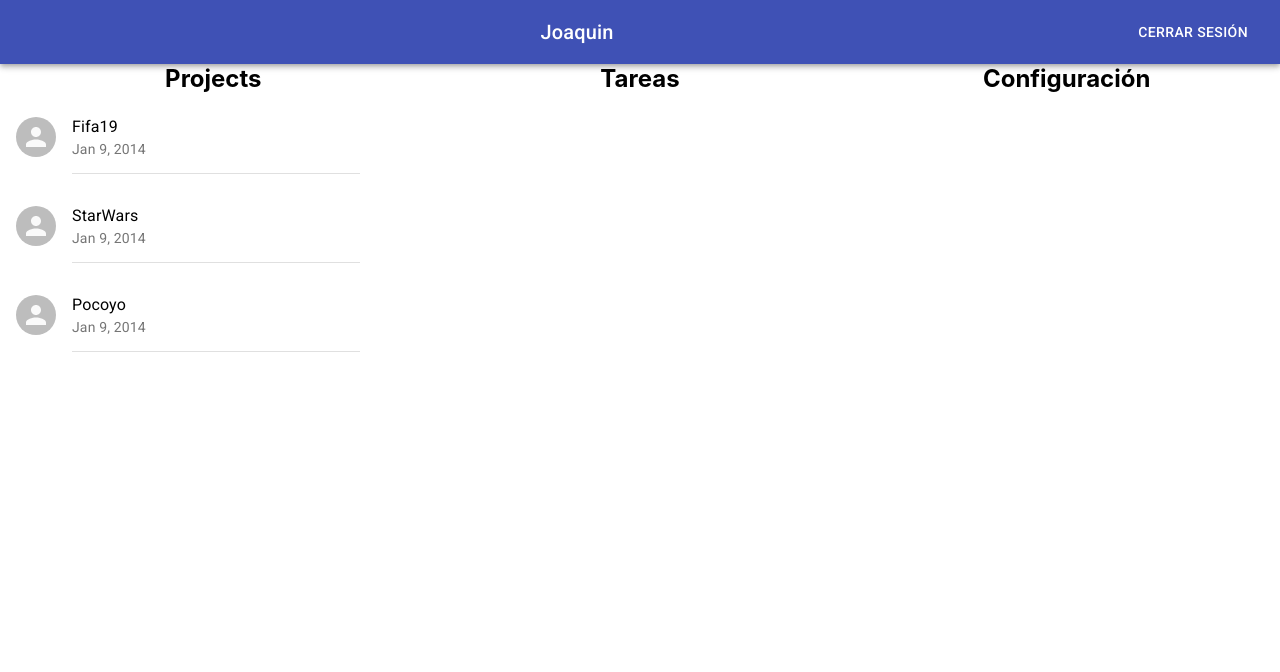
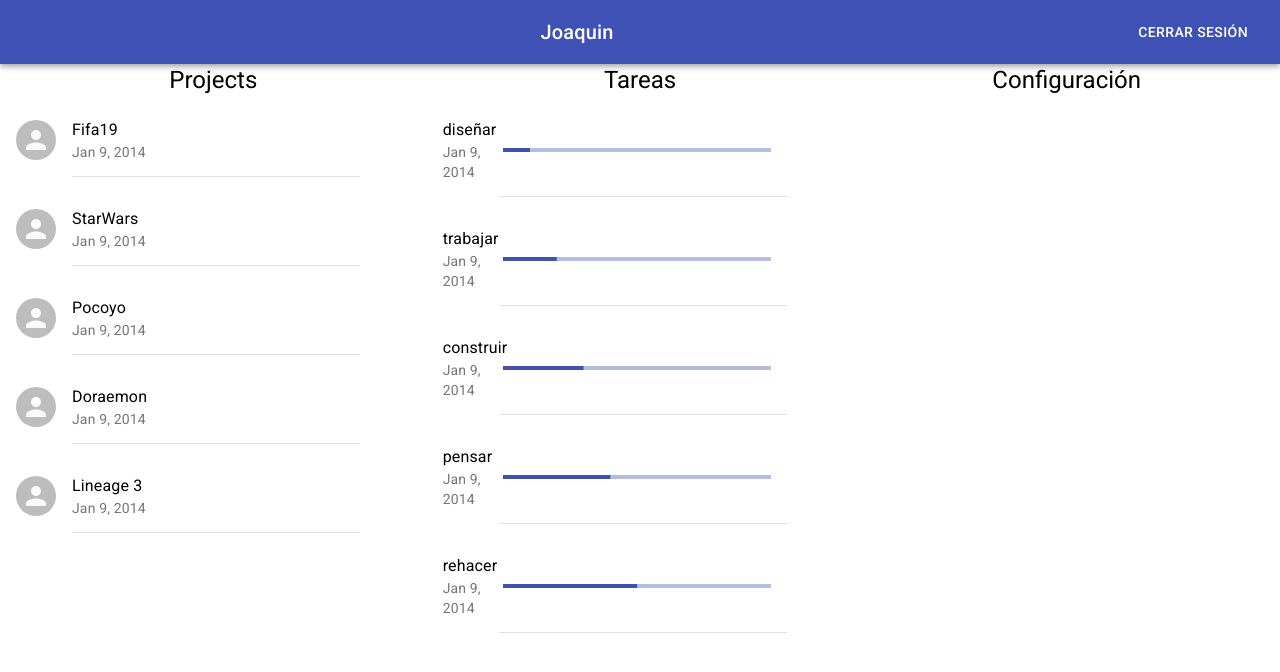
Before and after one commit to jrussellrichards/tasktrackerdev-Client, a React (Create React App) app: page / in a window 1280 px wide. Shown: the top 672 px of the page. Built offline with nearby package versions, Linux system fonts and the light colour scheme.

Commit message:
se agrega objeto tarea y se visualizan

```diff
--- a/src/App.js
+++ b/src/App.js
@@ -1,42 +1,71 @@
 import React from 'react';
-import logo from './logo.svg';
 import './App.css';
 import Header from './Components/Header.js'
-import Project from './Components/Project'
 import Projects from './Components/ProjectsList'
+import Task from './Components/Task'
 import Grid from '@material-ui/core/Grid';
 import Typography from '@material-ui/core/Typography';
 
 var projects=[
-  {"name":"Fifa19"},
-    {"name":"StarWars"},
-    {"name":"Pocoyo"}
+    {"id":1,"name":"Fifa19"},
+    {"id":2,"name":"StarWars"},
+    {"id":3,"name":"Pocoyo"},
+    {"id":4,"name":"Doraemon"},
+    {"id":5,"name":"Lineage 3"}
 ]
-function App() {
+class App extends React.Component {
+
+  state={
+    tasks:[
+      {id:"1",name:'diseñar',"progress":10},
+      {id:"2",name:'trabajar',"progress":20},
+      {id:"3",name:'construir',"progress":30},
+      {id:"4",name:'pensar',"progress":40},
+      {id:"5",name:'rehacer',"progress":50},
+    ]
+  }
+
+  render(){
+
     return (
       <div className="App">
          <Header nombre='Joaquin'/> {/*Entregar como name la variable recibida desde server */}
          <Grid  container >
            <Grid item xs >
-            <Typography variant="P" component="h2">
+              <Typography variant="h5" component="h5">
                   Projects
               </Typography>
+              <Projects projects={projects}/>
            </Grid>
            <Grid item xs >
-         <Typography variant="P" component="h2">
+              <Typography variant="h5" component="h5">
                   Tareas
               </Typography>
+              {
+                this.state.tasks.map(task=>
+
+                <Task
+                name={task.name}
+                key={task.id}
+                progress={task.progress}
+                />
+                  )
+              }
+
            </Grid>
            <Grid item xs>
-         <Typography variant="P" component="h2">
+              <Typography variant="h5" component="h5">
                   Configuración
               </Typography>
            </Grid>
          </Grid>
-       <Projects projects={projects}/>
+
 
       </div>
     );
+
+  }
+
 }
 
 export default App;
--- a/src/Components/ProjectsList.js
+++ b/src/Components/ProjectsList.js
@@ -23,7 +23,7 @@ export default class ProjectsList extends React.Component {
 
           <div>
              {this.projects.map(project =>(
-              <Project name={project.name}/>
+              <Project name={project.name} key={project.id.toString()}/>
 
             ))}
           </div>
--- /dev/null
+++ b/src/Components/Task.js
@@ -0,0 +1,35 @@
+import React from 'react';
+import { makeStyles } from '@material-ui/core/styles';
+import List from '@material-ui/core/List';
+import ListItem from '@material-ui/core/ListItem';
+import ListItemText from '@material-ui/core/ListItemText';
+import Divider from '@material-ui/core/Divider';
+import LinearProgress from '@material-ui/core/LinearProgress';
+
+const useStyles = makeStyles(theme => ({
+  root: {
+    width: '100%',
+    maxWidth: 360,
+    flexGrow: 1,
+    backgroundColor: theme.palette.background.paper,
+  },
+}));
+
+export default function Task(props) {
+  const classes = useStyles();
+
+  return (
+    <List className={classes.root}>
+      <ListItem>
+
+        <ListItemText primary={props.name} secondary="Jan 9, 2014" />
+        <div className={classes.root}>
+            <LinearProgress variant="determinate" value={props.progress} />
+        </div>
+      </ListItem>
+      <Divider variant="inset" component="li" />
+    </List>
+
+
+  );
+}
```
Lines whose indentation alone changed are shown as unchanged.
